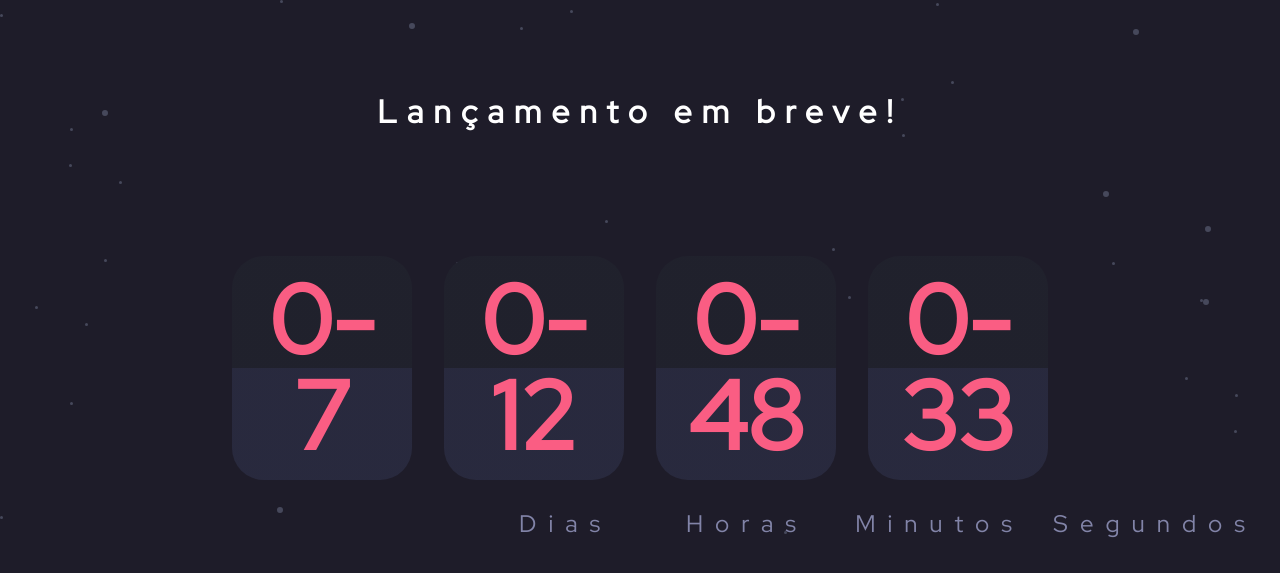
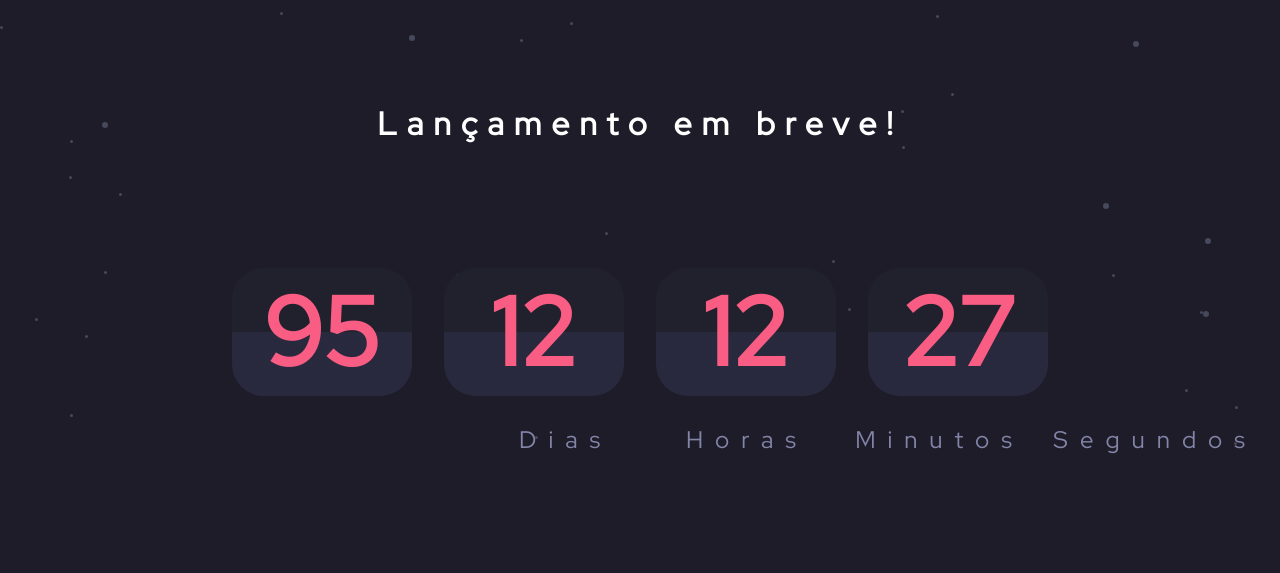
Before and after one commit to alex-marcos/contadorRegressivo, a plain HTML site: page index.html in a window 1280 px wide. Shown: the top 573 px of the page. Drawn offline with Linux system fonts and the light colour scheme; files whose address does not match are found by name.

Commit message:
Reestruturação do readme, e organização dos arquivos em pastas.

```diff
--- a/index.html
+++ b/index.html
@@ -4,9 +4,9 @@
 <head>
   <meta charset="UTF-8">
   <meta name="viewport" content="width=device-width, initial-scale=1.0">
-  <link rel="stylesheet" href="reset.css">
-  <link rel="stylesheet" href="style.css">
-  <script type="module" src="scripts.js" defer ></script>
+  <link rel="stylesheet" href="./css/reset.css">
+  <link rel="stylesheet" href="./css/style.css">
+  <script type="module" src="./scripts/script.js" defer ></script>
   <link href="https://fonts.googleapis.com/css2?family=Red+Hat+Display&display=swap" rel="stylesheet">
 
   <link rel="icon" type="image/png" sizes="32x32" href="./images/favicon-32x32.png">
--- a/scripts.js
+++ b/scripts/script.js
@@ -1,6 +1,6 @@
 import countdown from "./countdown.js";
 
-const tempoParaOLançamento = new countdown("21 August 2022 23:00:00 GMT-0300");
+const tempoParaOLançamento = new countdown("1 December 2022 23:00:00 GMT-0300");
 const tempos = document.querySelectorAll("[data-time]");
 
 
```
Also changed, not shown: css/reset.css (renamed from reset.css), css/style.css (renamed from style.css), design/desktop-design.jpg (deleted), design/desktop-preview.jpg (deleted), design/mobile-design.jpg (deleted), design/resultado.png (added), scripts/countdown.js (renamed from countdown.js), 2 other files.
